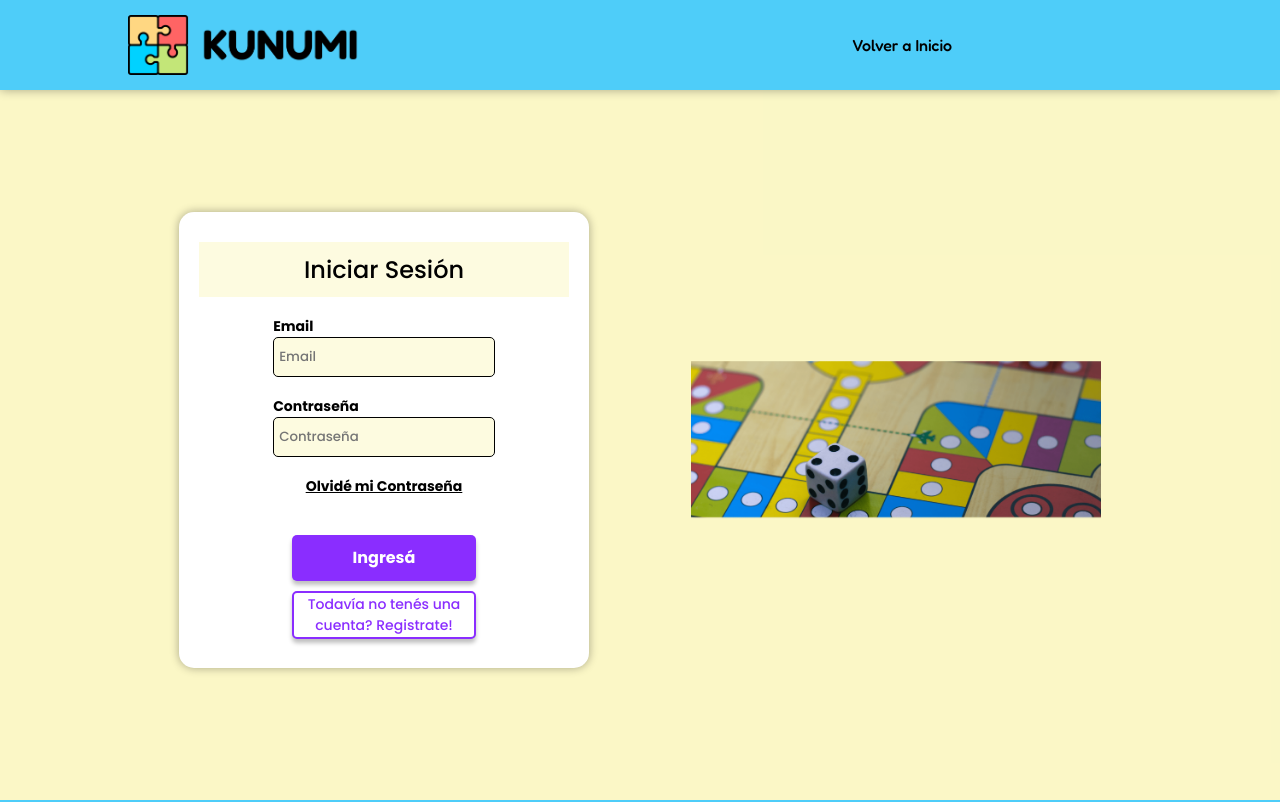
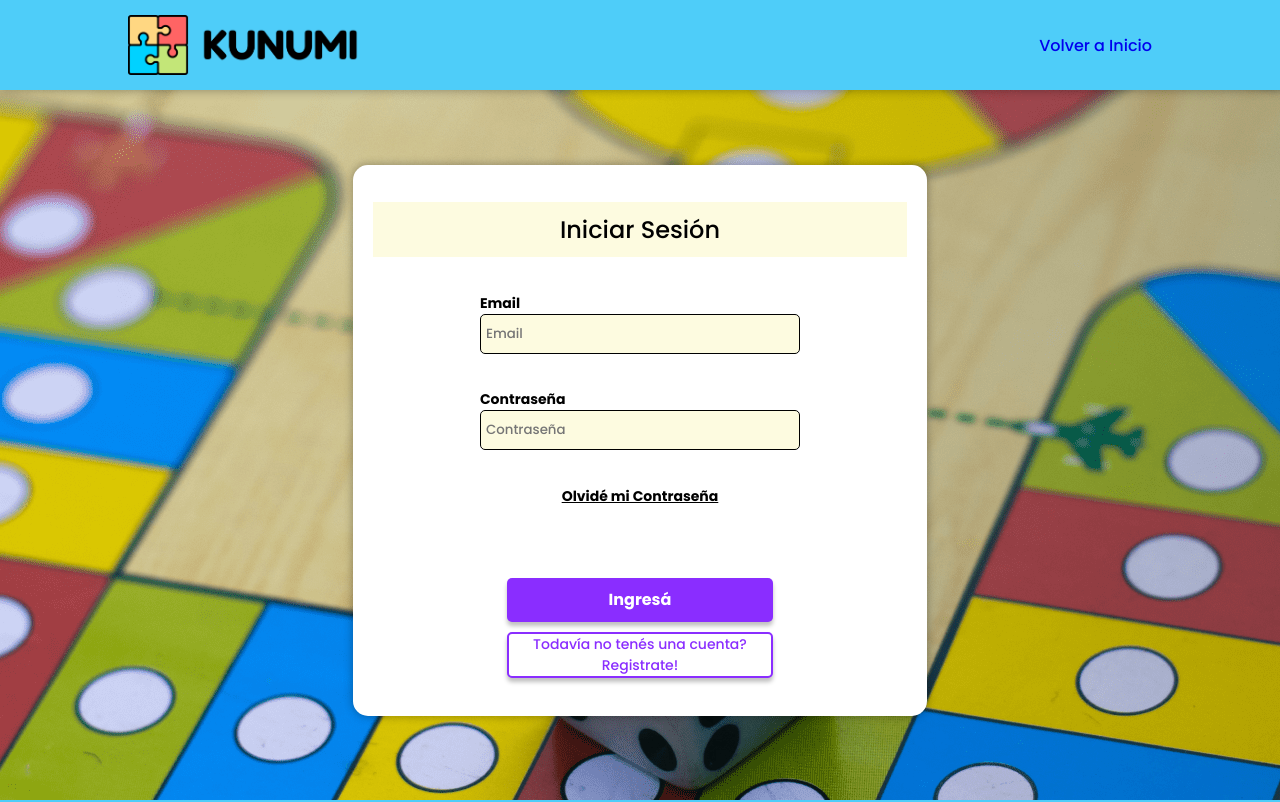
Before and after one commit to garnicamatias/Integrador-JS, a plain HTML site: page account/login.html in a window 1280 px wide. Shown: the top 802 px of the page. Drawn offline with Linux system fonts and the light colour scheme.

Commit message:
Edited styles

```diff
--- a/account/login.html
+++ b/account/login.html
@@ -7,22 +7,16 @@
     <link rel="stylesheet" href="/assets/css/account.css">
     <link rel="stylesheet" href="/assets/css/styles.css">
 
-    <title>Iniciar Sesión</title>
+    <title>Kunumi: Iniciar Sesión</title>
 </head>
 <body>
     <div class="backgroundBlur"></div>
     <header>
         <div class="firstHeaderSection">
             <div class="logoContainer">
-                <img class="principalLogo" src="../assets/img/logo_principal.png" alt="logo principal">
+                <img class="principalLogo" src="/assets/img/logo_principal.png" alt="logo principal">
             </div>
-            <nav>
-                <ul>
-                    <li class="accountBtnContainer">
-                        <a href="../index.html"><p>Volver a Inicio</p></a>
-                    </li>
-                </ul>
-            </nav>
+            <a href="/index.html"><p>Volver a Inicio</p></a>
         </div>
     </header>
     <main class="loginMain">
@@ -49,9 +43,10 @@
                     </div>
                 </form>
             </div>
-            <div class="loginImgContainer">
-                <img src="../assets/img/heroimg_1.png" alt="">
-            </div>
+            <!-- <div class="loginTitleContai">
+               <h1>Kunumi</h1>
+               <h2>Te damos la bienvenida!</h2>
+            </div> -->
         </section>
 
     </main>
@@ -83,6 +78,6 @@
         </div>
 
     </footer>
-    <script src="../scripts/login.js"></script>
+    <script src="/scripts/login.js"></script>
 </body>
 </html>
--- a/assets/css/account.css
+++ b/assets/css/account.css
@@ -89,34 +89,37 @@ nav li p {
 
 .loginMain, .signInMain {
   width: 100%;
-  height: 90vh;
+  padding: 0 10% 0 10%;
+  min-height: 90vh;
   display: flex;
   flex-direction: column;
-  align-items: center;
+  align-items: flex-start;
   position: relative;
   justify-content: center;
   top: 80px;
+  background: url(/assets/img/heroimg_1.png);
 }
 
 .login, .signIn{
     display: flex;
-    justify-content: space-around;
     align-items: center;
-    width: 80%;
+    width: 100%;
     min-height: 80vh;
+    justify-content: center;
 }
 
 .loginFormContainer{
-    width: 50%;
-    height: 60vh;
+    width: 70%;
+    height: 80vh;
     display: flex;
     justify-content: center;
     align-items: center;
+    padding: 30px 0 30px 0;
 }
 
 .signInFormContainer{
-    width: 50%;
-    height: 75vh;
+    width: 70%;
+    height: 700px;
     display: flex;
     justify-content: center;
     align-items: center;
@@ -195,14 +198,14 @@ input:focus{
     flex-direction: column;
     align-items: center;
     justify-content: center;
-    height: 25%;
+    height: 100px;
     gap: 10px;
     width: 50%;
 
 }
 
 .loginBtn, .signInBtn{
-    height: 50px;
+    height: 50%;
     width: 100%;
     background: var(--terciary);
     border: none;
@@ -217,7 +220,7 @@ input:focus{
 
 .createAccountBtn, .accountExistBtn{
   width: 100%;
-  height: 50px;
+  height: 50%;
   border-radius: 5px;
   box-shadow: 0px 4px 4px rgba(0, 0, 0, 0.25);
   border: 2px var(--terciary) solid;
```
Also changed, not shown: account/register.html (+7 -13 lines).
